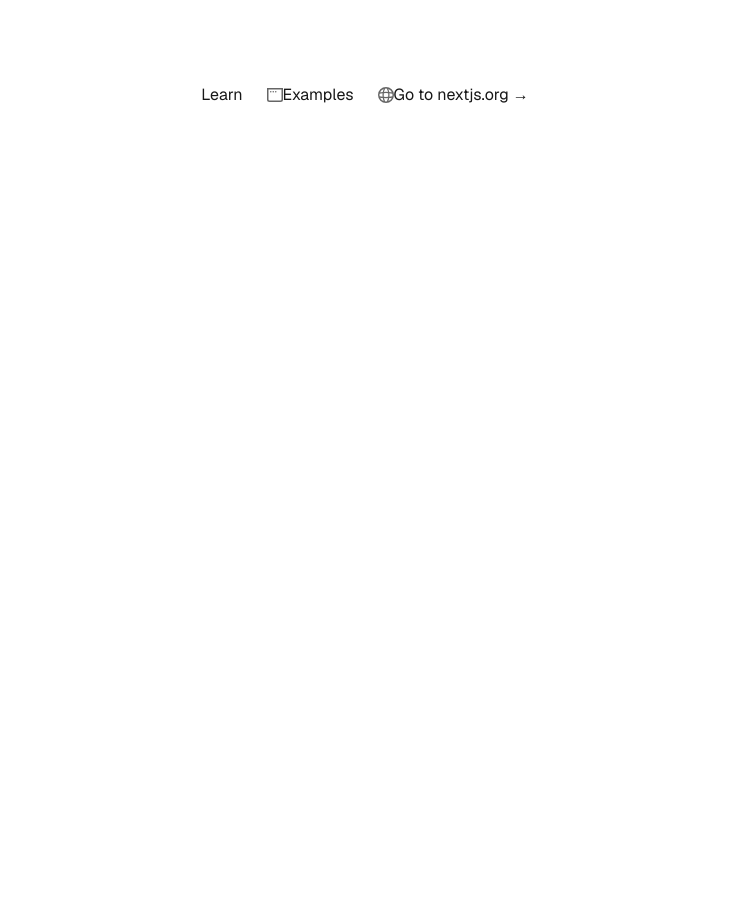
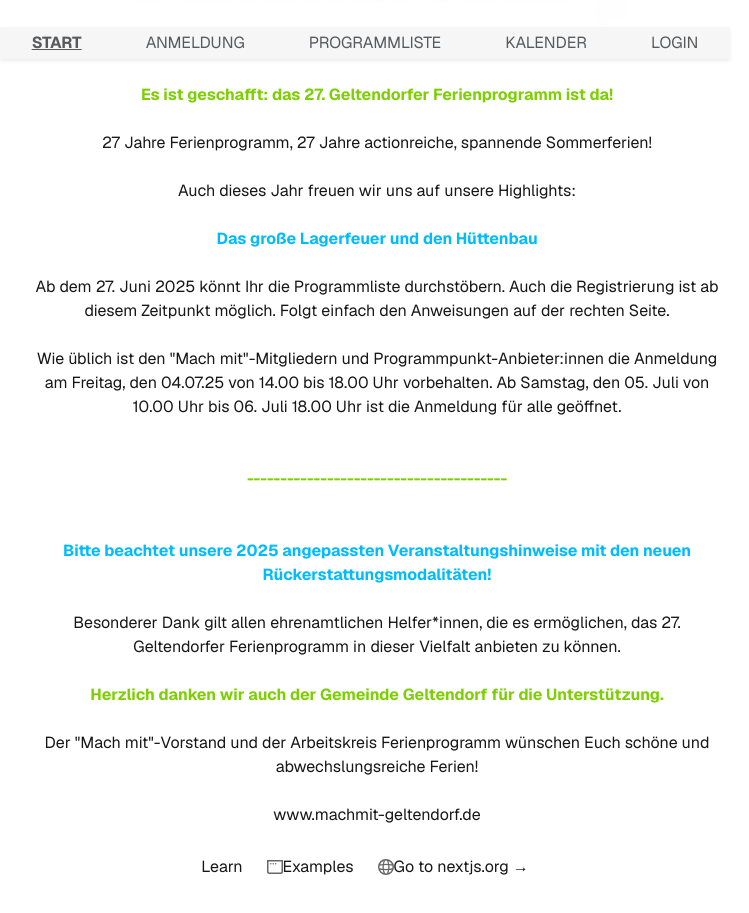
Before and after one commit to NaNu831/ferienprogramm, a Next.js app: page / in a window 1280 px wide. Shown: the part 695-1608 px from the top of the page, without its empty margins (275-1024 px from the left). Before the commit the page ends 802 px from the top, so only its background shows below. Built offline with nearby package versions, Linux system fonts and the light colour scheme.

Commit message:
Kalender, Programmliste und Navigation Bar hinzugefügt

```diff
--- /dev/null
+++ b/src/app/components/Navbar.module.css
@@ -0,0 +1,36 @@
+.navigation {
+  display: flex;
+  justify-content: space-between;
+  align-items: center;
+  background: #f6f6f6;
+  color: #212529;
+  padding-top: 0.25rem !important;
+  padding-bottom: 0.25rem !important;
+  margin-left: 1.5rem !important;
+  margin-right: 1.5rem !important;
+  box-shadow: 0 0.125rem 0.25rem rgba(0, 0, 0, 0.075) !important;
+}
+
+.link {
+  color: rgba(33, 37, 41, 0.75);
+  text-transform: uppercase;
+  margin-left: 1.5rem;
+  margin-right: 1.5rem !important;
+  font-size: 1rem;
+  padding: 8px;
+}
+
+.link:hover {
+  text-decoration: underline;
+}
+
+.link-active {
+  color: rgba(33, 37, 41, 0.75);
+  text-transform: uppercase;
+  margin-left: 1.5rem;
+  margin-right: 1.5rem !important;
+  font-size: 1rem;
+  padding: 8px;
+  font-weight: 700 !important;
+  text-decoration: underline;
+}
--- /dev/null
+++ b/src/app/components/Navbar.tsx
@@ -0,0 +1,32 @@
+'use client';
+
+import Link from 'next/link';
+import { usePathname } from 'next/navigation';
+import React from 'react';
+import styles from './Navbar.module.css';
+
+export function Navbar() {
+  const pathname = usePathname();
+
+  return (
+    <nav className={styles.navigation}>
+      <div>
+        <Link className={`${styles['link-active']}`} href="/">
+          Start
+        </Link>
+        <Link className={`${styles.link}`} href="/anmeldung">
+          Anmeldung
+        </Link>
+        <Link className={`${styles.link}`} href="/programmliste">
+          Programmliste
+        </Link>
+        <Link className={`${styles.link}`} href="/kalender">
+          Kalender
+        </Link>
+        <Link className={`${styles.link}`} href="/login">
+          Login
+        </Link>
+      </div>
+    </nav>
+  );
+}
--- /dev/null
+++ b/src/app/page.module.css
@@ -0,0 +1,34 @@
+.text {
+  line-height: 1.5 !important;
+  text-align: center;
+  margin-left: 24px;
+  width: 700px;
+}
+
+.main {
+  display: flex;
+  flex-direction: column;
+  align-items: center;
+  grid-row-start: 2;
+  padding-bottom: 30px;
+}
+
+.container-fluid {
+  display: grid;
+  grid-template-rows: 20px 1fr 20px;
+  align-items: center;
+  justify-items: center;
+  min-height: 100vh;
+
+  padding: 2rem;         /* entspricht Tailwind p-8 */
+  padding-bottom: 5rem;  /* entspricht Tailwind pb-20 */
+
+  font-family: var(--font-geist-sans);
+
+  box-shadow: 0 0.125rem 0.25rem rgba(0, 0, 0, 0.075) !important;
+}
+
+/* Responsive padding für sm:p-20 (ab 640px) */
+@media (min-width: 640px) {
+
+}
--- a/src/app/page.tsx
+++ b/src/app/page.tsx
@@ -1,16 +1,60 @@
 import Image from "next/image";
+import { Navbar } from "./components/Navbar";
+import styles from './page.module.css';
+
 
 export default function Home() {
   return (
-    <div className="grid grid-rows-[20px_1fr_20px] items-center justify-items-center min-h-screen p-8 pb-20 sm:p-20 font-[family-name:var(--font-geist-sans)]">
-      <main className="flex flex-col gap-[32px] row-start-2 items-center sm:items-start">
-        <Image
-                    aria-hidden
-                    src="/landing_page/geltendorf_logo.png"
-                    alt="Logo Geltendorfer Ferienprogramm"
-                    width={500}
-                    height={500}
-                  />
+    <div className={styles['container-fluid']}>
+      <main className={styles['main']}>
+          <Image
+            aria-hidden
+            src="/landing_page/geltendorf_logo.png"
+            alt="Logo Geltendorfer Ferienprogramm"
+            width={600}
+            height={600}
+          />
+
+          <Navbar />
+
+           <div className={styles['text'] }>
+              <p className="text-lime-500 font-bold">
+                <br/>Es ist geschafft: das 27. Geltendorfer Ferienprogramm ist da!
+              </p>
+              <p>
+                <br/>27 Jahre Ferienprogramm, 27 Jahre actionreiche, spannende Sommerferien!
+              </p>
+              <p>
+                <br/>Auch dieses Jahr freuen wir uns auf unsere Highlights:
+              </p>
+              <p className="text-sky-400 font-bold">
+                <br/>Das große Lagerfeuer und den Hüttenbau
+              </p>
+              <p>
+                <br/>Ab dem 27. Juni 2025 könnt Ihr die Programmliste durchstöbern. Auch die Registrierung ist ab diesem Zeitpunkt möglich. Folgt einfach den Anweisungen auf der rechten Seite.
+              </p>
+              <p>
+                <br/>Wie üblich ist den "Mach mit"-Mitgliedern und Programmpunkt-Anbieter:innen die Anmeldung am Freitag, den 04.07.25 von 14.00 bis 18.00 Uhr vorbehalten. Ab Samstag, den 05. Juli von 10.00 Uhr bis 06. Juli 18.00 Uhr ist die Anmeldung für alle geöffnet.
+              </p>
+              <p className="text-lime-500 font-bold">
+                 <br/><br/>---------------------------------------
+              </p>
+              <p className="text-sky-400 font-bold">
+                <br/><br/>Bitte beachtet unsere 2025 angepassten Veranstaltungshinweise mit den neuen Rückerstattungsmodalitäten!
+              </p>
+              <p>
+                <br/>Besonderer Dank gilt allen ehrenamtlichen Helfer*innen, die es ermöglichen, das 27. Geltendorfer Ferienprogramm in dieser Vielfalt anbieten zu können.
+              </p>
+              <p className="text-lime-500 font-bold">
+                <br/>Herzlich danken wir auch der Gemeinde Geltendorf für die Unterstützung.
+              </p>
+              <p>
+                <br/>Der "Mach mit"-Vorstand und der Arbeitskreis Ferienprogramm wünschen Euch schöne und abwechslungsreiche Ferien!
+              </p>
+              <p>
+                <br/>www.machmit-geltendorf.de
+              </p>
+            </div>
       </main>
       <footer className="row-start-3 flex gap-[24px] flex-wrap items-center justify-center">
         <a
--- /dev/null
+++ b/src/pages/kalender.module.css
@@ -0,0 +1,12 @@
+.kalender {
+    border: 0;
+    width: 1200;
+    height: 600;
+    justify-content: center;
+    align-items: center;
+    display: flex;
+    margin-left: auto;
+    margin-right: auto;
+    border: none;
+    overflow: hidden;
+}
--- /dev/null
+++ b/src/pages/kalender.tsx
@@ -0,0 +1,12 @@
+import React from "react";
+import styles from './kalender.module.css';
+
+export default function Kalender() {
+  return (
+    <div>
+        <iframe src="https://calendar.google.com/calendar/embed?height=600&wkst=2&ctz=Europe%2FBerlin&showPrint=0&src=Z2VsdGVuZG9yZmVyLmZlcmllbnByb2dyYW1tQGdtYWlsLmNvbQ&src=ZGUuZ2VybWFuI2hvbGlkYXlAZ3JvdXAudi5jYWxlbmRhci5nb29nbGUuY29t&color=%23039be5&color=%230b8043"
+            className={`${styles.kalender}`}>
+        </iframe>
+    </div>
+  );
+}
--- /dev/null
+++ b/src/pages/programmliste.tsx
@@ -0,0 +1,12 @@
+import React from "react";
+import styles from './kalender.module.css';
+
+export default function Programmliste() {
+  return (
+    <div>
+      <iframe src="https://calendar.google.com/calendar/embed?src=geltendorfer.ferienprogramm%40gmail.com&ctz=Europe%2FBerlin&mode=AGENDA"
+            className={`${styles.kalender}`}>
+      </iframe>
+    </div>
+  );
+}
```
Also changed, not shown: package.json (+9 -7 lines), 1 other file (tests, documents, lock files or other folders).
